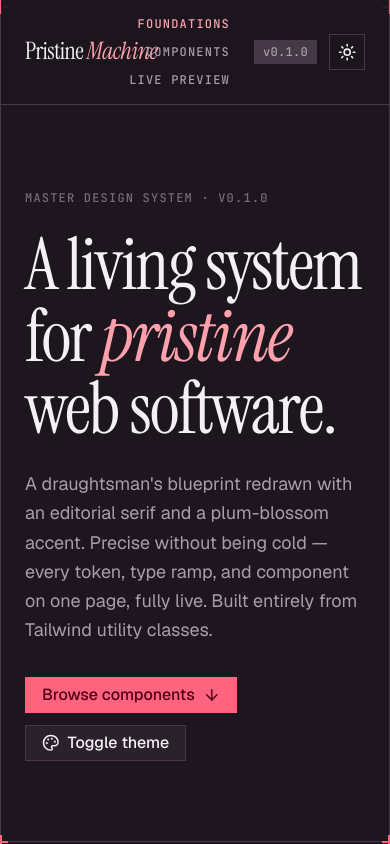
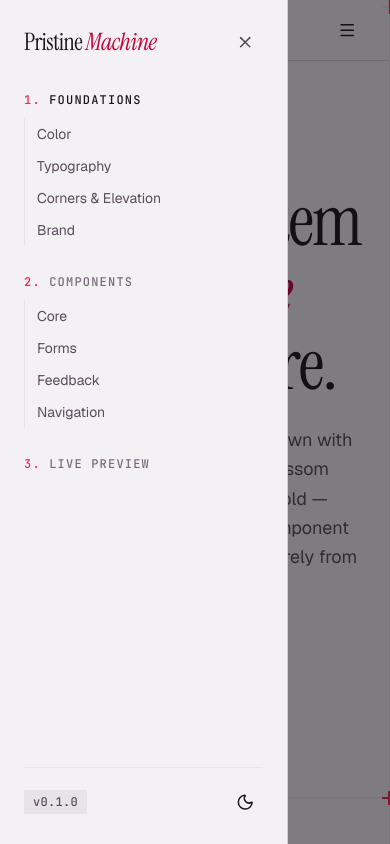
Before and after one commit to blai30/pristine-machine, a React (Vite) app: page / in a window 390 px wide. Both pictures are taken after a click on the button 347 px from the left and 52 px from the top of the page. Shown: the top 844 px of the page. Built offline with nearby package versions, Linux system fonts and the light colour scheme.

Commit message:
Add Drawer component and integrate into App and Components showcase. Add hatch lines to gutter

```diff
--- a/src/App.tsx
+++ b/src/App.tsx
@@ -1,4 +1,5 @@
-import { ArrowDown, Moon, Palette, Sun } from 'lucide-react'
+import { ArrowDown, Menu, Moon, Palette, Sun, X } from 'lucide-react'
+import { useState } from 'react'
 
 import heroImage from '@/assets/hero.png'
 import {
@@ -6,8 +7,10 @@ import {
   BlueprintDivider,
   BlueprintFrame,
   Button,
+  Drawer,
   IconButton,
   Navbar,
+  SideNav,
   Wordmark,
 } from '@/components'
 import { eyebrow } from '@/lib/styles'
@@ -15,7 +18,7 @@ import { Brand } from '@/showcase/Brand'
 import { Colors } from '@/showcase/Colors'
 import { Components } from '@/showcase/Components'
 import { LivePreview } from '@/showcase/LivePreview'
-import { NAV_ITEMS, SPY_IDS } from '@/showcase/nav'
+import { NAV_ITEMS, NAV_SECTIONS, SPY_IDS } from '@/showcase/nav'
 import { Scales } from '@/showcase/Scales'
 import { Typography } from '@/showcase/Typography'
 import { SectionGroup } from '@/showcase/ui'
@@ -37,10 +40,13 @@ function ThemeToggle({ theme, toggle }: { theme: 'light' | 'dark'; toggle: () =>
 export default function App() {
   const { theme, toggle } = useTheme()
   const activeId = useScrollSpy(SPY_IDS)
+  const [menuOpen, setMenuOpen] = useState(false)
 
   return (
     <BlueprintFrame>
+      {/* Desktop: top navbar */}
       <Navbar
+        className="max-lg:hidden"
         items={NAV_ITEMS}
         activeId={activeId}
         start={<Wordmark compact size="sm" />}
@@ -51,6 +57,33 @@ export default function App() {
           </>
         }
       />
+
+      {/* Mobile: sticky bar + slide-in sidebar drawer */}
+      <header className="sticky top-0 z-20 flex items-center justify-between gap-4 border-b border-mauve-300 bg-mauve-100/90 px-6 py-3 backdrop-blur-xl lg:hidden dark:border-mauve-700 dark:bg-mauve-900/90">
+        <Wordmark compact size="sm" />
+        <IconButton label="Open menu" variant="outline" onClick={() => setMenuOpen(true)}>
+          <Menu />
+        </IconButton>
+      </header>
+      <div className="lg:hidden">
+        <Drawer open={menuOpen} onClose={() => setMenuOpen(false)} aria-label="Sections">
+          <div className="flex items-center justify-between gap-4">
+            <Wordmark compact size="sm" />
+            <IconButton label="Close menu" variant="ghost" onClick={() => setMenuOpen(false)}>
+              <X />
+            </IconButton>
+          </div>
+          <SideNav
+            sections={NAV_SECTIONS}
+            activeId={activeId}
+            onNavigate={() => setMenuOpen(false)}
+          />
+          <div className="mt-auto flex items-center justify-between border-t border-mauve-200 pt-4 dark:border-mauve-700">
+            <Badge variant="neutral">v0.1.0</Badge>
+            <ThemeToggle theme={theme} toggle={toggle} />
+          </div>
+        </Drawer>
+      </div>
 
       <section className="flex flex-col items-start gap-12 px-6 py-20 sm:px-10 lg:flex-row lg:items-center lg:justify-between">
         <div className="max-w-xl">
--- a/src/components/brand/Blueprint.tsx
+++ b/src/components/brand/Blueprint.tsx
@@ -72,10 +72,15 @@ export function BlueprintFrame({
   ...rest
 }: HTMLAttributes<HTMLDivElement> & { children: ReactNode }) {
   return (
-    <div className="min-h-screen overflow-x-clip bg-mauve-100 dark:bg-mauve-900">
+    <div className="relative min-h-screen overflow-x-clip bg-mauve-100 dark:bg-mauve-900">
+      {/* "Out of bounds" diagonal hatch — fills the gutters; the solid frame masks the center. */}
+      <div
+        aria-hidden="true"
+        className="pointer-events-none absolute inset-0 bg-[repeating-linear-gradient(45deg,transparent_0,currentColor_0.03125rem,currentColor_0.09375rem,transparent_0.125rem,transparent_0.875rem)] text-mauve-300/70 dark:text-mauve-700/70"
+      />
       <div
         className={clsx(
-          'relative mx-auto min-h-screen max-w-6xl border-x border-mauve-200 dark:border-mauve-700',
+          'relative mx-auto min-h-screen max-w-6xl border-x border-mauve-200 bg-mauve-100 dark:border-mauve-700 dark:bg-mauve-900',
           className
         )}
         {...rest}
--- a/src/components/index.ts
+++ b/src/components/index.ts
@@ -41,6 +41,8 @@ export type { SideNavProps, SideNavSection, SideNavItem } from '@/components/nav
 export { Sidebar } from '@/components/navigation/Sidebar'
 export { Navbar } from '@/components/navigation/Navbar'
 export type { NavbarProps, NavbarItem } from '@/components/navigation/Navbar'
+export { Drawer } from '@/components/navigation/Drawer'
+export type { DrawerProps, DrawerSide } from '@/components/navigation/Drawer'
 
 // Brand
 export { Wordmark } from '@/components/brand/Wordmark'
--- /dev/null
+++ b/src/components/navigation/Drawer.tsx
@@ -0,0 +1,67 @@
+import { clsx } from 'clsx/lite'
+import type { HTMLAttributes, ReactNode } from 'react'
+import { useEffect } from 'react'
+
+export type DrawerSide = 'left' | 'right'
+
+export interface DrawerProps extends HTMLAttributes<HTMLElement> {
+  open: boolean
+  onClose: () => void
+  /** Edge the panel slides in from (default left). */
+  side?: DrawerSide
+  children: ReactNode
+}
+
+const sides: Record<DrawerSide, { edge: string; closed: string }> = {
+  left: { edge: 'left-0 border-r', closed: '-translate-x-full' },
+  right: { edge: 'right-0 border-l', closed: 'translate-x-full' },
+}
+
+/**
+ * Off-canvas overlay drawer — slides a panel in from a screen edge over a dimmed scrim.
+ * Controlled via `open`/`onClose`; closes on scrim click or Escape. Compose any content
+ * inside (e.g. a `SideNav`). Width/layout can be overridden via `className`.
+ */
+export function Drawer({
+  open,
+  onClose,
+  side = 'left',
+  className = '',
+  children,
+  ...rest
+}: DrawerProps) {
+  useEffect(() => {
+    if (!open) return
+    const onKey = (event: KeyboardEvent) => {
+      if (event.key === 'Escape') onClose()
+    }
+    window.addEventListener('keydown', onKey)
+    return () => window.removeEventListener('keydown', onKey)
+  }, [open, onClose])
+
+  const place = sides[side]
+  return (
+    <>
+      <div
+        aria-hidden="true"
+        onClick={onClose}
+        className={clsx(
+          'fixed inset-0 z-40 bg-mauve-950/50 transition-opacity duration-200 ease-out',
+          open ? 'opacity-100' : 'pointer-events-none opacity-0'
+        )}
+      />
+      <aside
+        inert={!open}
+        className={clsx(
+          'fixed inset-y-0 z-50 flex w-72 flex-col gap-8 overflow-y-auto border-mauve-300 bg-mauve-100 p-6 transition-transform duration-200 ease-out dark:border-mauve-700 dark:bg-mauve-900',
+          place.edge,
+          open ? 'translate-x-0' : place.closed,
+          className
+        )}
+        {...rest}
+      >
+        {children}
+      </aside>
+    </>
+  )
+}
--- a/src/showcase/Components.tsx
+++ b/src/showcase/Components.tsx
@@ -3,13 +3,16 @@ import {
   Bell,
   Check,
   Info,
+  Menu,
   Plus,
   Search,
   Settings,
   Star,
   TriangleAlert,
+  X,
 } from 'lucide-react'
 import type { ReactNode } from 'react'
+import { useState } from 'react'
 
 import {
   Badge,
@@ -19,6 +22,7 @@ import {
   CardFooter,
   CardHeader,
   Checkbox,
+  Drawer,
   IconButton,
   Input,
   Kbd,
@@ -44,6 +48,49 @@ function Group({ id, title, children }: { id: string; title: string; children: R
       </div>
       {children}
     </div>
+  )
+}
+
+function DrawerDemo() {
+  const [open, setOpen] = useState(false)
+  return (
+    <>
+      <Button variant="secondary" iconLeft={<Menu />} onClick={() => setOpen(true)}>
+        Open drawer
+      </Button>
+      <Drawer open={open} onClose={() => setOpen(false)} aria-label="Demo sections">
+        <div className="flex items-center justify-between gap-4">
+          <Wordmark compact size="sm" />
+          <IconButton label="Close drawer" variant="ghost" onClick={() => setOpen(false)}>
+            <X />
+          </IconButton>
+        </div>
+        <SideNav
+          activeId="forms-demo"
+          onNavigate={() => setOpen(false)}
+          sections={[
+            {
+              id: 'foundations-demo',
+              number: 1,
+              label: 'Foundations',
+              items: [
+                { id: 'colors-demo', label: 'Color' },
+                { id: 'type-demo', label: 'Typography' },
+              ],
+            },
+            {
+              id: 'components-demo',
+              number: 2,
+              label: 'Components',
+              items: [
+                { id: 'core-demo', label: 'Core' },
+                { id: 'forms-demo', label: 'Forms' },
+              ],
+            },
+          ]}
+        />
+      </Drawer>
+    </>
   )
 }
 
@@ -294,6 +341,9 @@ export function Components() {
               />
             </div>
           </Spec>
+          <Spec name="Drawer">
+            <DrawerDemo />
+          </Spec>
         </Group>
       </div>
     </Section>
```
Also changed, not shown: 1 other file (tests, documents, lock files or other folders).
